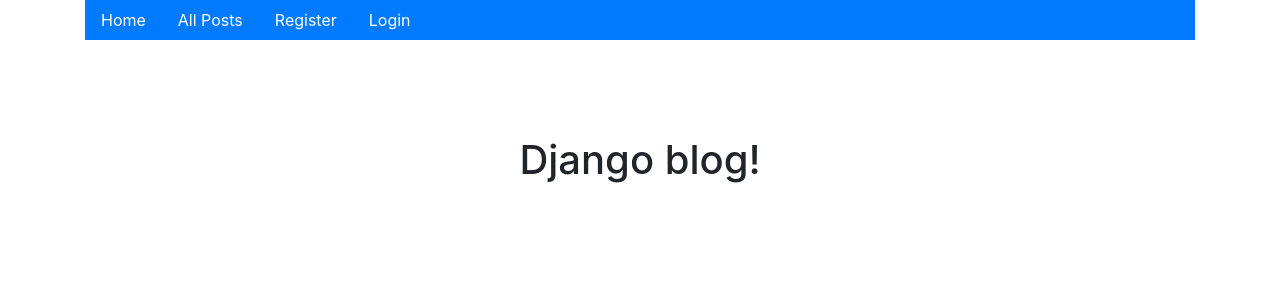
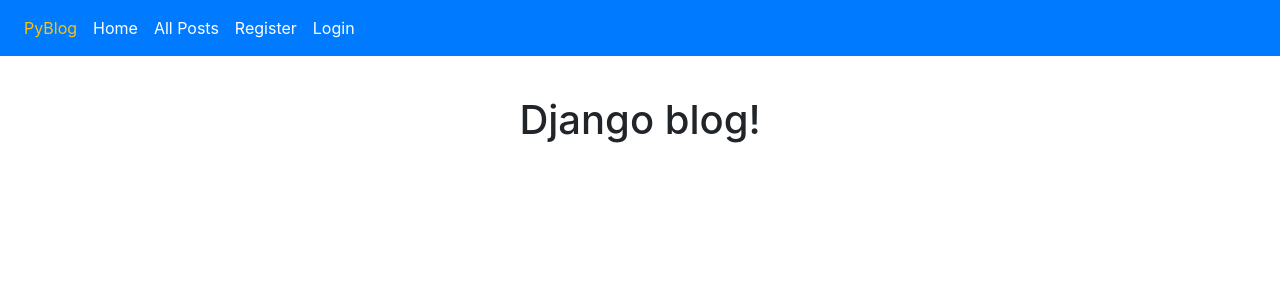
Before and after one commit to saigonro/blog_prj, a Django app: page / in a window 1280 px wide. Shown: the top 300 px of the page. Run offline with Django 3.2, Linux system fonts and the light colour scheme; some libraries are stand-ins or nearby versions.

Commit message:
improved navigation bar

```diff
--- a/home/templates/home/base.html
+++ b/home/templates/home/base.html
@@ -15,18 +15,49 @@
   </head>
   <body>
 
+
+<!--
+    navbar
+    ===================================================================================================-->
+    <section id="navbar" class="bg-primary">
         <div class="container">
-        <nav class="nav blog-nav bg-primary">
+            <h1 style="display: none;">Menu</h1>
+            <nav class="navbar navbar-expand-sm navbar-light bg-primary fixed-top">
+                <h2 style="display: none;">Menu</h2>
+                <button class="navbar-toggler" type="button" data-toggle="collapse" data-target="#nav">
+                    <span class="navbar-toggler-icon"></span>
+                </button>
+                <div class="collapse navbar-collapse" id="nav">
+                    <ul class="navbar-nav">
+                        <li class="nav-item">
+                          <a class="nav-link text-warning" href="{% url 'home' %}">PyBlog</a>
+                        </li>
+                        <li class="nav-item">
                             <a class="nav-link text-white" href="{% url 'home' %}">Home</a>
-            <a class="nav-link text-white" href="{% url 'post_list' %}">All Posts</a>
+                        </li>
+                        <li class="nav-item">
+                            <a class="nav-link text-white"href="{% url 'post_list' %}">All Posts</a>
+                        </li>
                           {% if user.is_authenticated %}
+                        <li class="nav-item">
                             <a class="nav-link text-white" href="{% url 'profile' %}">Profile</a>
+                        </li>
+                        <li class="nav-item">
                             <a class="nav-link text-white" href="{% url 'logout' %}">Logout</a>
+                        </li>
                           {% else %}
+                        <li class="nav-item">
                             <a class="nav-link text-white" href="{% url 'register' %}">Register</a>
+                        </li>
+                        <li class="nav-item">
                             <a class="nav-link text-white" href="{% url 'login' %}">Login</a>
+                        </li>
                           {% endif %}
+                    </ul>
+                </div>
             </nav>
+        </div>
+    </section>
 
     {% block content %}
 
```
Lines whose indentation alone changed are shown as unchanged.
